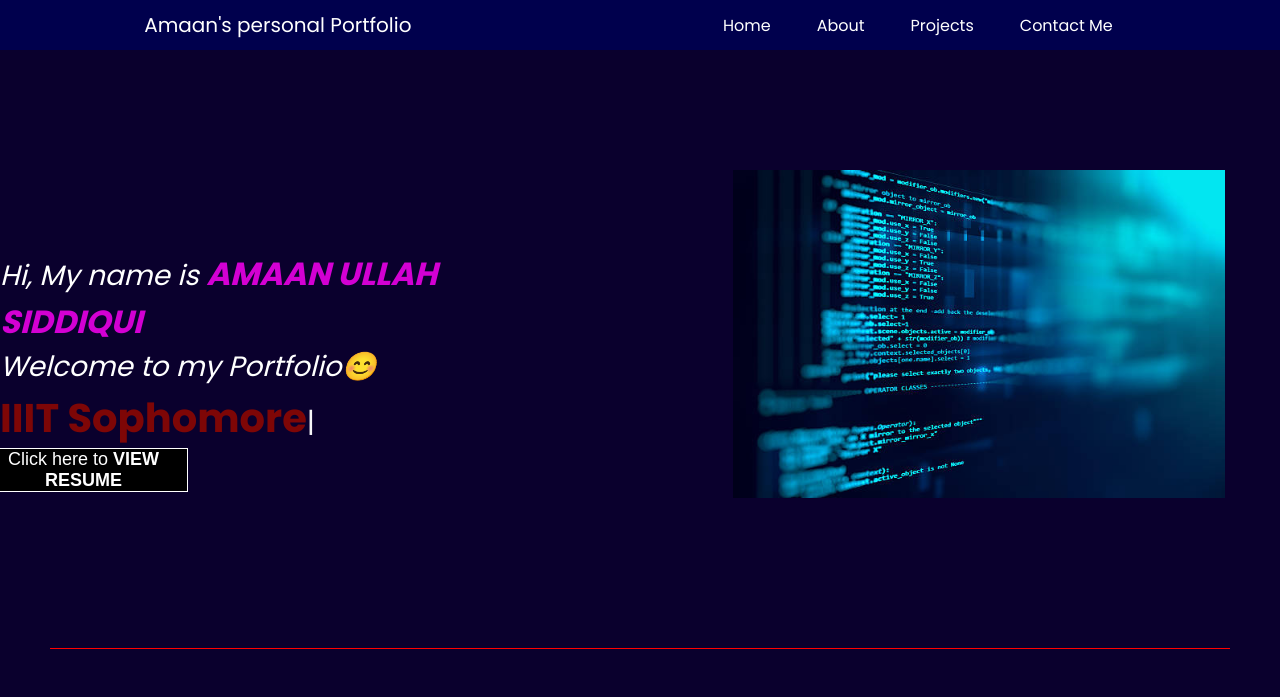
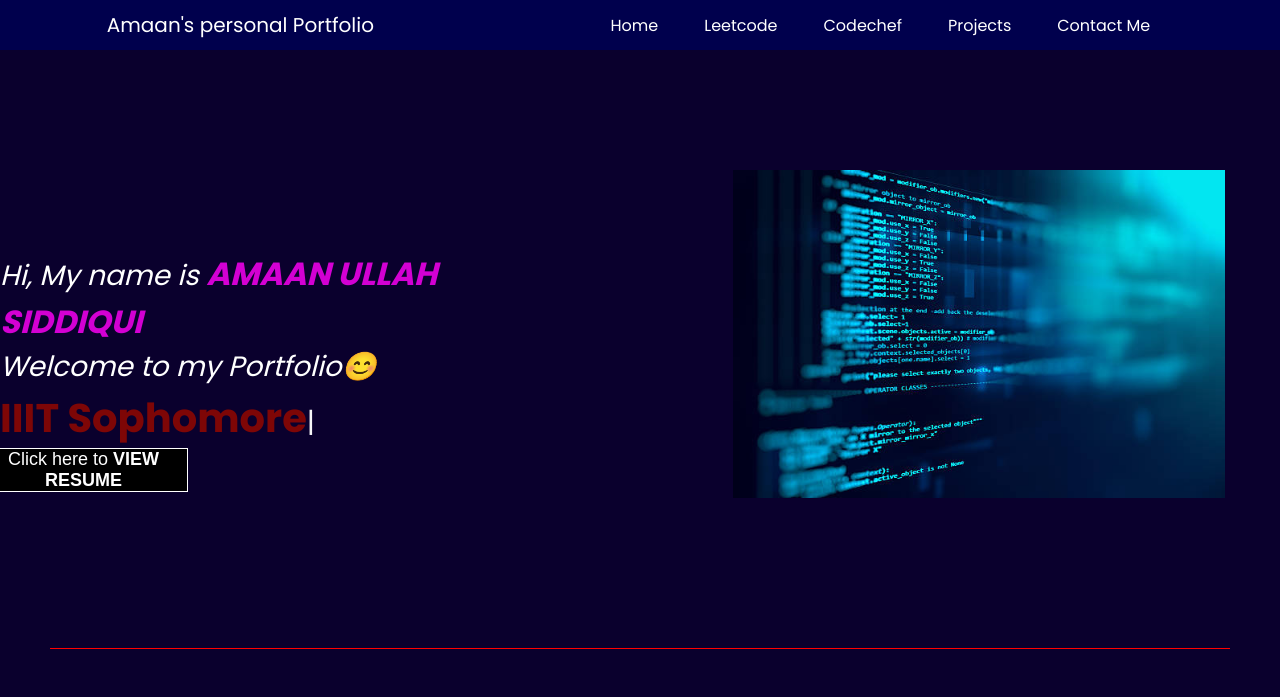
Before and after one commit to amaan8302/Personal-Portfolio, a plain HTML site: page index.html in a window 1280 px wide. Shown: the top 697 px of the page. Drawn offline with nearby package versions, Linux system fonts and the light colour scheme.

Commit message:
third commit

```diff
--- a/index.html
+++ b/index.html
@@ -19,9 +19,10 @@
         <div class="right">
           <ul>
             <li><a href="/">Home</a></li>
-            <li><a href="/">About</a></li>
-            <li><a href="/">Projects</a></li>
-            <li><a href="/">Contact Me</a></li>
+            <li><a href="https://leetcode.com/amaan8302/">Leetcode</a></li>
+            <li><a href="https://www.codechef.com/users/amaan8302">Codechef</a></li>
+            <li><a href="https://github.com/amaan8302">Projects</a></li>
+            <li><a href="https://www.instagram.com/amaan.8302/">Contact Me</a></li>
           </ul>
         </div>
       </nav>
```
